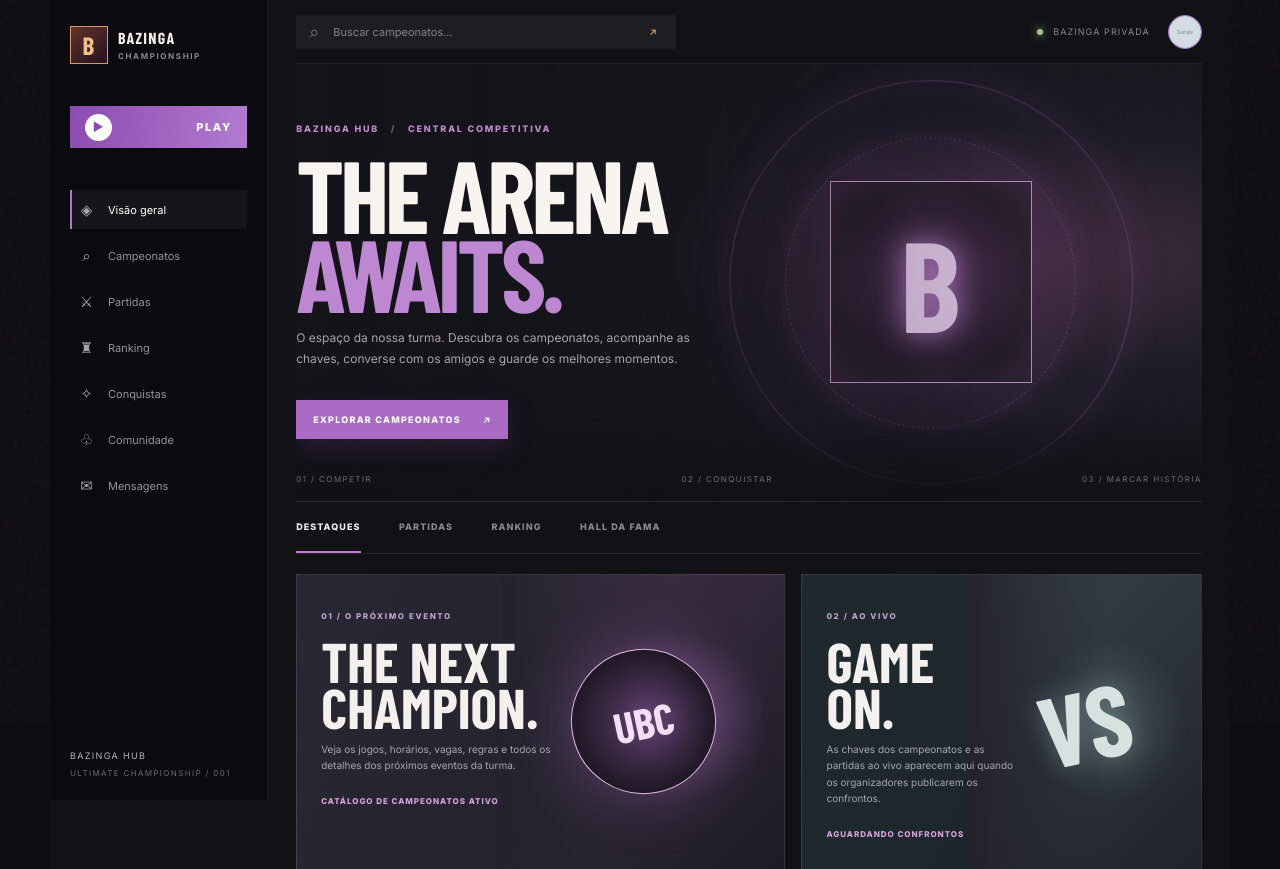
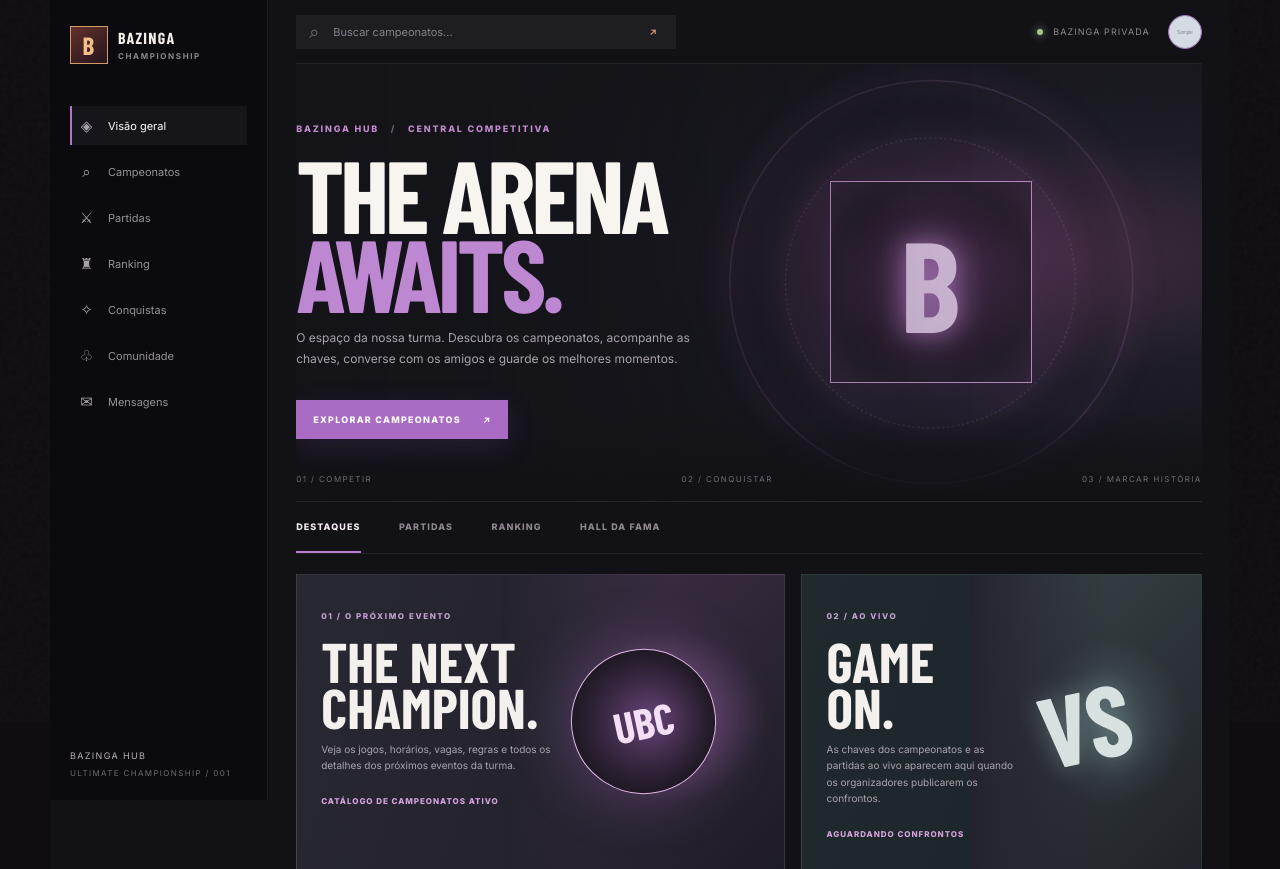
Before and after one commit to AqueleSales/Ultimate-Bazinga-Championship, a Flask app: page / in a window 1280 px wide. Shown: the part 78-947 px from the top of the page. Run offline with Flask 3, Linux system fonts and the light colour scheme; the visitor is signed in with stand-in values (Sample User, id 1); tables that the repository leaves empty hold one stand-in row (values such as "Sample post"); grey boxes marked "Sample" are stand-in pictures; some web fonts are replaced.

Commit message:
Remove redundant PLAY navigation item

```diff
--- a/bazinga/templates/championship.html
+++ b/bazinga/templates/championship.html
@@ -6,7 +6,7 @@
 <div class="games-layout">
     <aside class="games-sidebar" aria-label="Menu principal">
         <a class="games-logo" href="{{ url_for('main.championship_home') }}"><span class="games-logo-mark">B</span><span>BAZINGA<small>CHAMPIONSHIP</small></span></a>
-        <a class="sidebar-play" href="{{ url_for('main.module_page', module='competitions') }}"><span>▶</span> PLAY</a>
+
         <nav class="sidebar-nav">
             <a class="is-current" href="{{ url_for('main.championship_home') }}"><span>◈</span> Visão geral</a>
             <a href="{{ url_for('main.module_page', module='competitions') }}"><span>⌕</span> Campeonatos</a>
```
